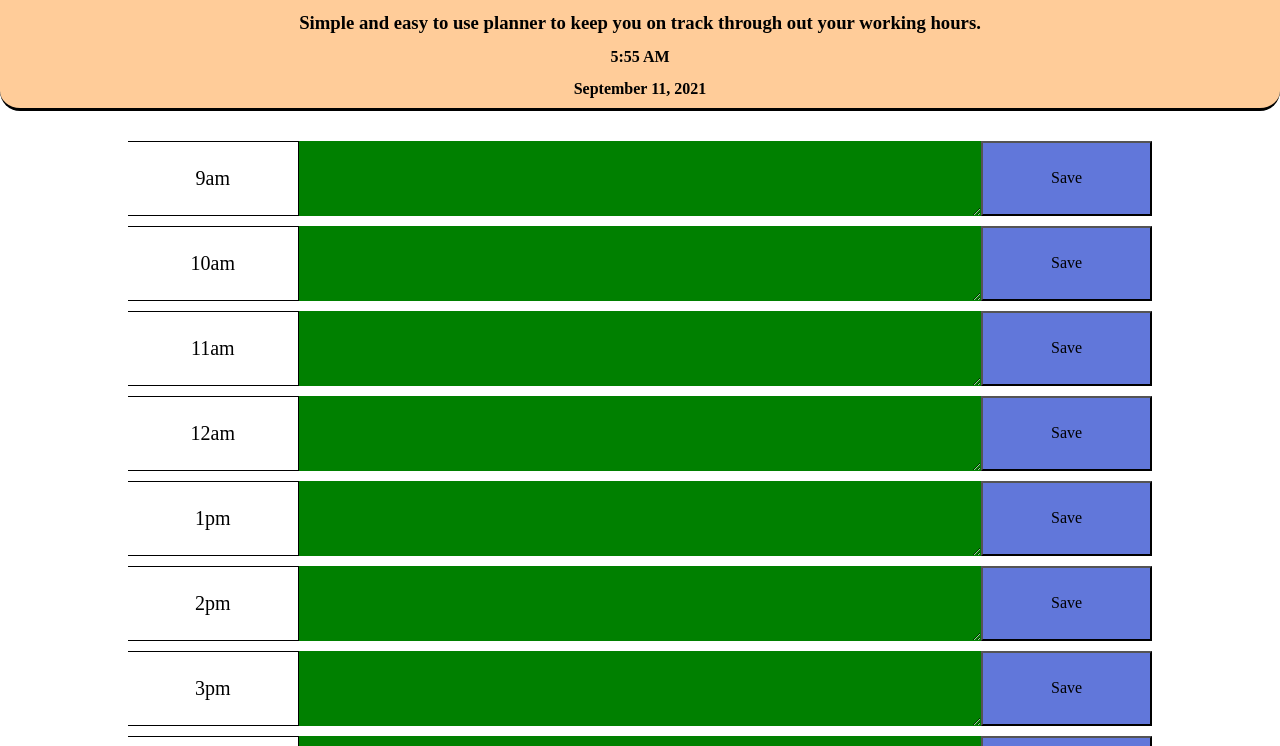
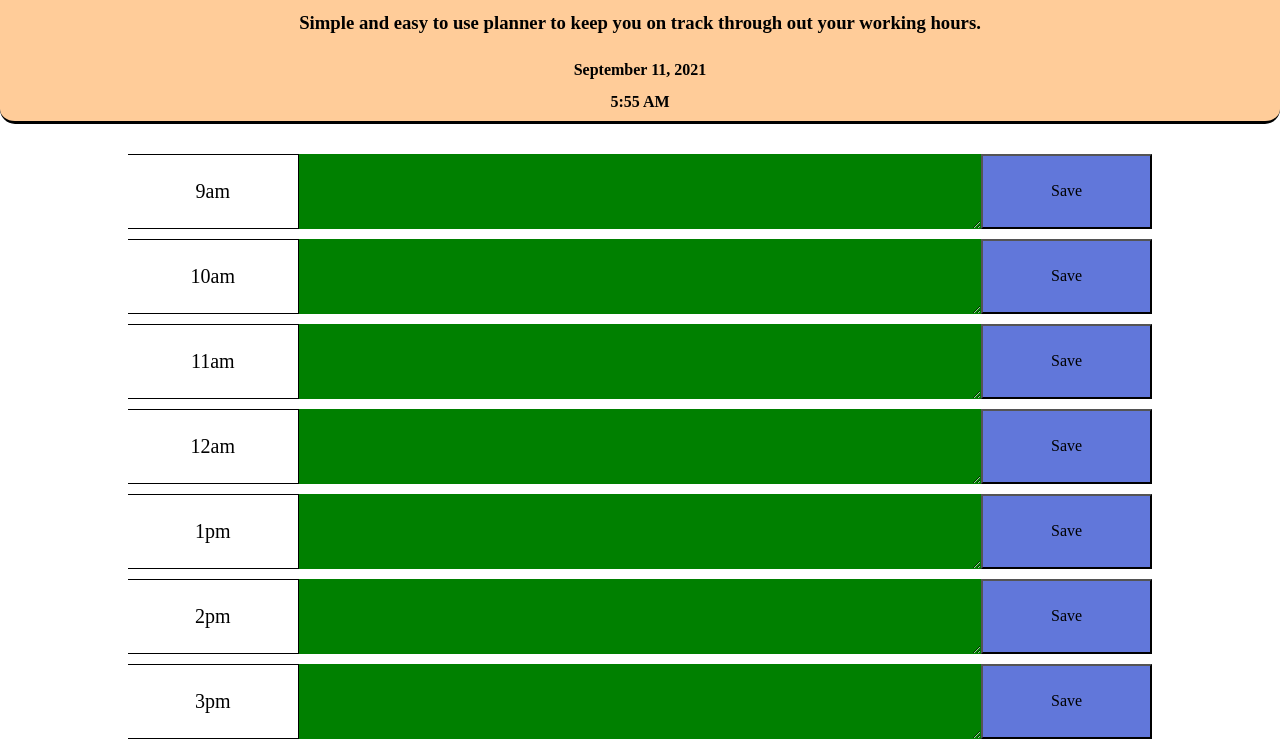
Before and after one commit to bashard001/Day-Planner, a plain HTML site: page index.html in a window 1280 px wide. Shown: the part 50-796 px from the top of the page. Drawn offline with nearby package versions, Linux system fonts and the light colour scheme.

Commit message:
updated components location

```diff
--- a/dayCalendar.js
+++ b/dayCalendar.js
@@ -6,15 +6,15 @@ $(function () {
     dateContent.addClass("title")
 
     var liveHour = moment().format('LT')
-    var liveHourEl = $("<h4 id='timeh4' class='title' style='padding-top:0px'>" + liveHour + "<h4>")
-
+    var liveHourEl = $("<h4 id='timeh4' class='title'>" + liveHour + "</h4>")
     var workingHours = ["9am", "10am", "11am", "12am", "1pm", "2pm", "3pm", "4pm", "5pm"]
 
+    $("#main-content").append(dateContent)
     $("#main-content").append(liveHourEl)
-    $("#main-content").append(dateContent)
+
 
     function currentStatus() {
-      var  textArea = $("textarea")
+        var textArea = $("textarea")
         textArea.each(function () {
             if ($(this).attr("time") > currentHour) {
                 $(this).attr("class", "green")
--- a/stylesheets/style.css
+++ b/stylesheets/style.css
@@ -1,7 +1,3 @@
-body{
-    margin: 0px;
-}
-
 #main-content{
     position: sticky;
     top: 0px;
@@ -9,7 +5,7 @@ body{
     background-color: #FFCC99;
     padding: 10px;
     border-bottom: solid black;
-    border-radius: 0px 0px 20px 20px;
+    border-radius: 0px 0px 15px 15px;
 }
 
 .btnColor {
@@ -28,8 +24,6 @@ h1.title{
     padding: 0px;
 }
 
-
-
 h4.title{
     font-weight: bolder;
     padding: 13px 0px 0px 0px;
@@ -40,7 +34,6 @@ h4.title{
     padding: 15px;
     text-align: center;
 }
-
 
 .container {
     width: 80%;
```
